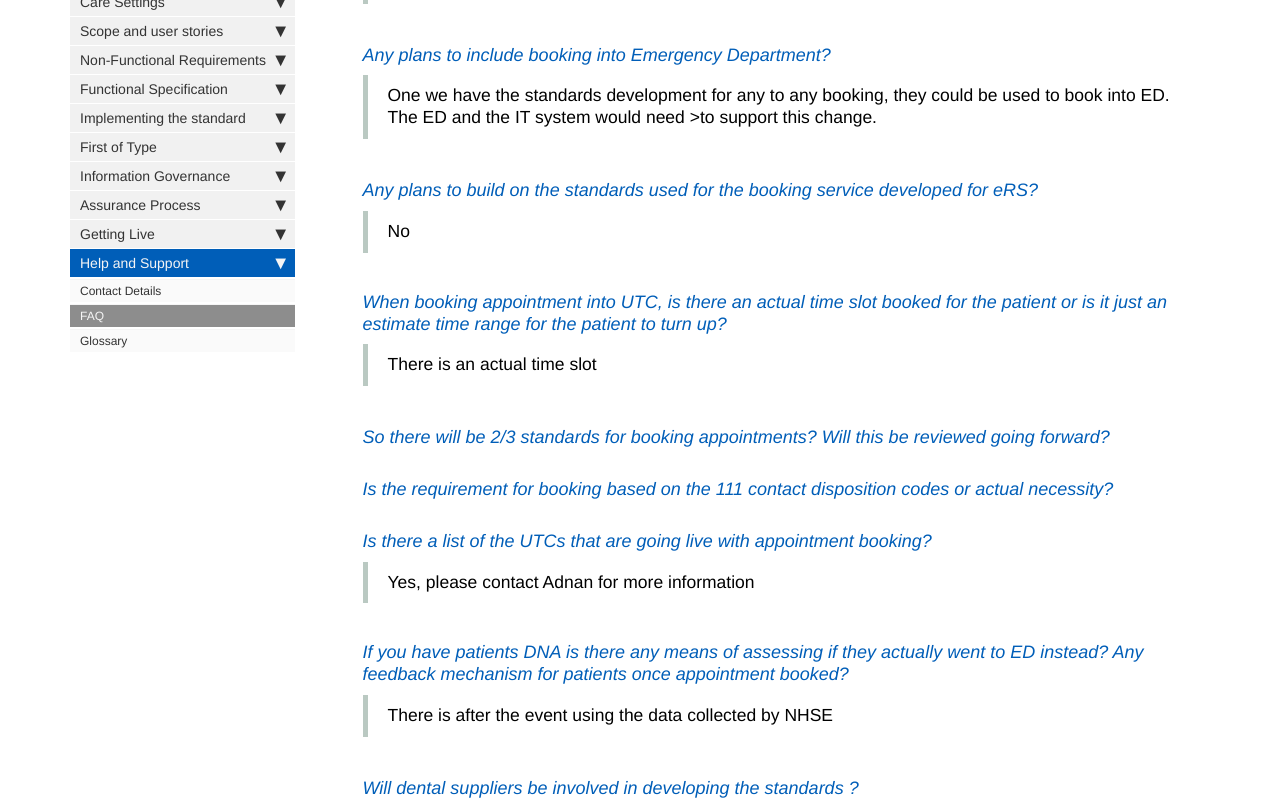
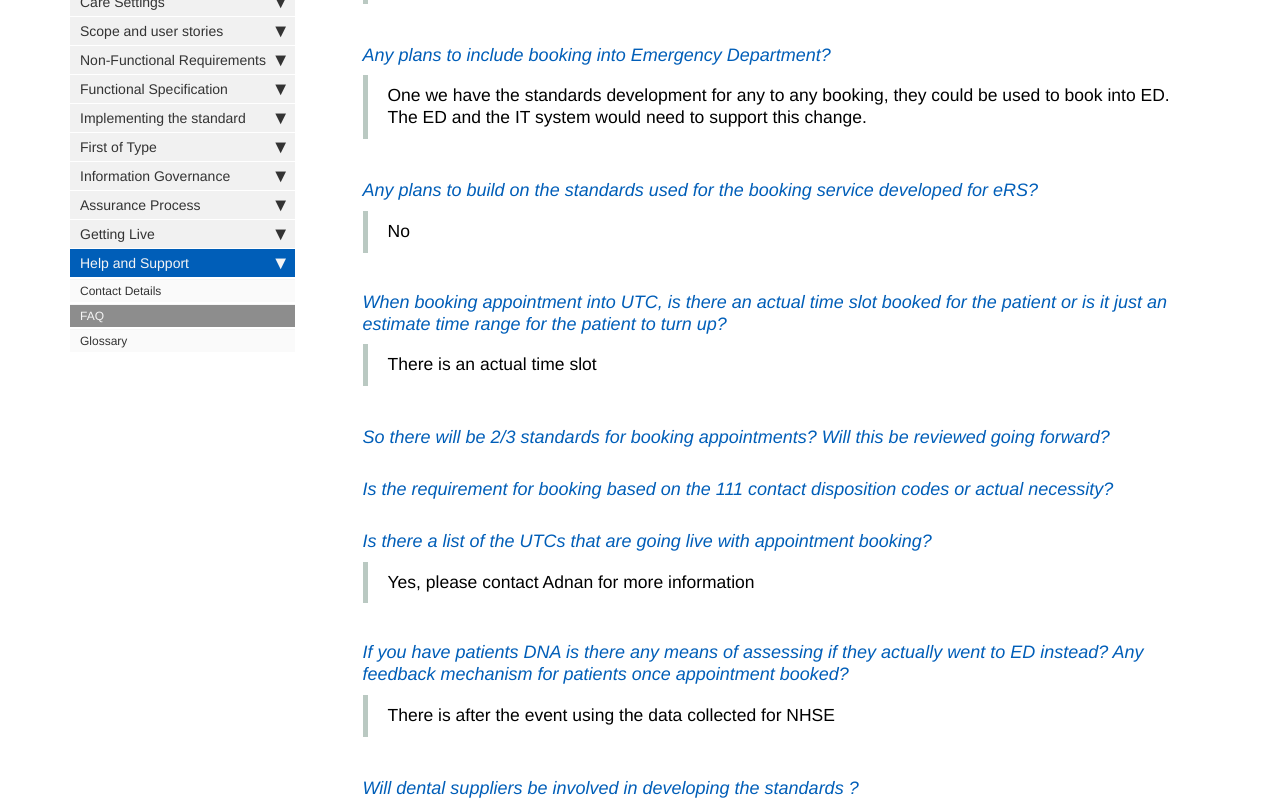
Before and after one commit to nhsd-a2si/docs-uec-appts, a Jekyll site: the page built from _pages/help_and_support/faq.md, in a window 1280 px wide and 1400 px high. Shown: the part 336-1143 px from the top of the window. Built offline with Jekyll 4.4.1, drawn with Linux system fonts in a browser that asks for light colours; nearby versions of some CDN libraries.

Commit message:
Update faq.md

```diff
--- a/_pages/help_and_support/faq.md
+++ b/_pages/help_and_support/faq.md
@@ -13,7 +13,7 @@ folder: help_and_support
 >Yes
 
 #### Any plans to include booking into Emergency Department?
->One we have the standards development for any to any booking, they could be used to book into ED.  The ED and the IT system would need >to support this change.
+>One we have the standards development for any to any booking, they could be used to book into ED. The ED and the IT system would need to support this change.
 
 #### Any plans to build on the standards used for the booking service developed for eRS?
 >No
@@ -31,7 +31,7 @@ folder: help_and_support
 >Yes, please contact Adnan for more information
 
 #### If you have patients DNA is there any means of assessing if they actually went to ED instead? Any feedback mechanism for patients once appointment booked?
->There is after the event using the data collected by NHSE
+>There is after the event using the data collected for NHSE
 
 #### Will dental suppliers be involved in developing the standards ?
 >Yes, they will be
```
